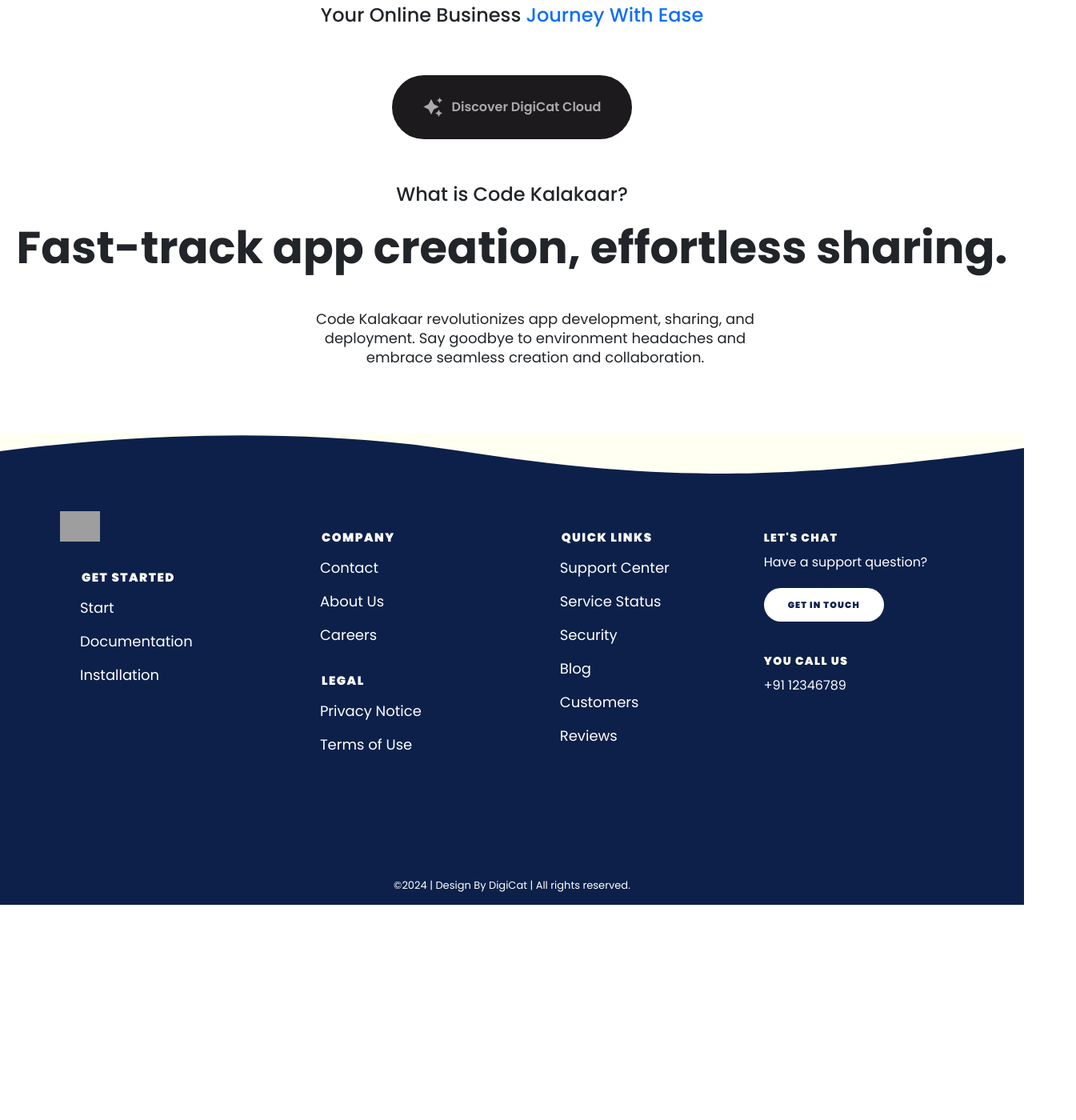
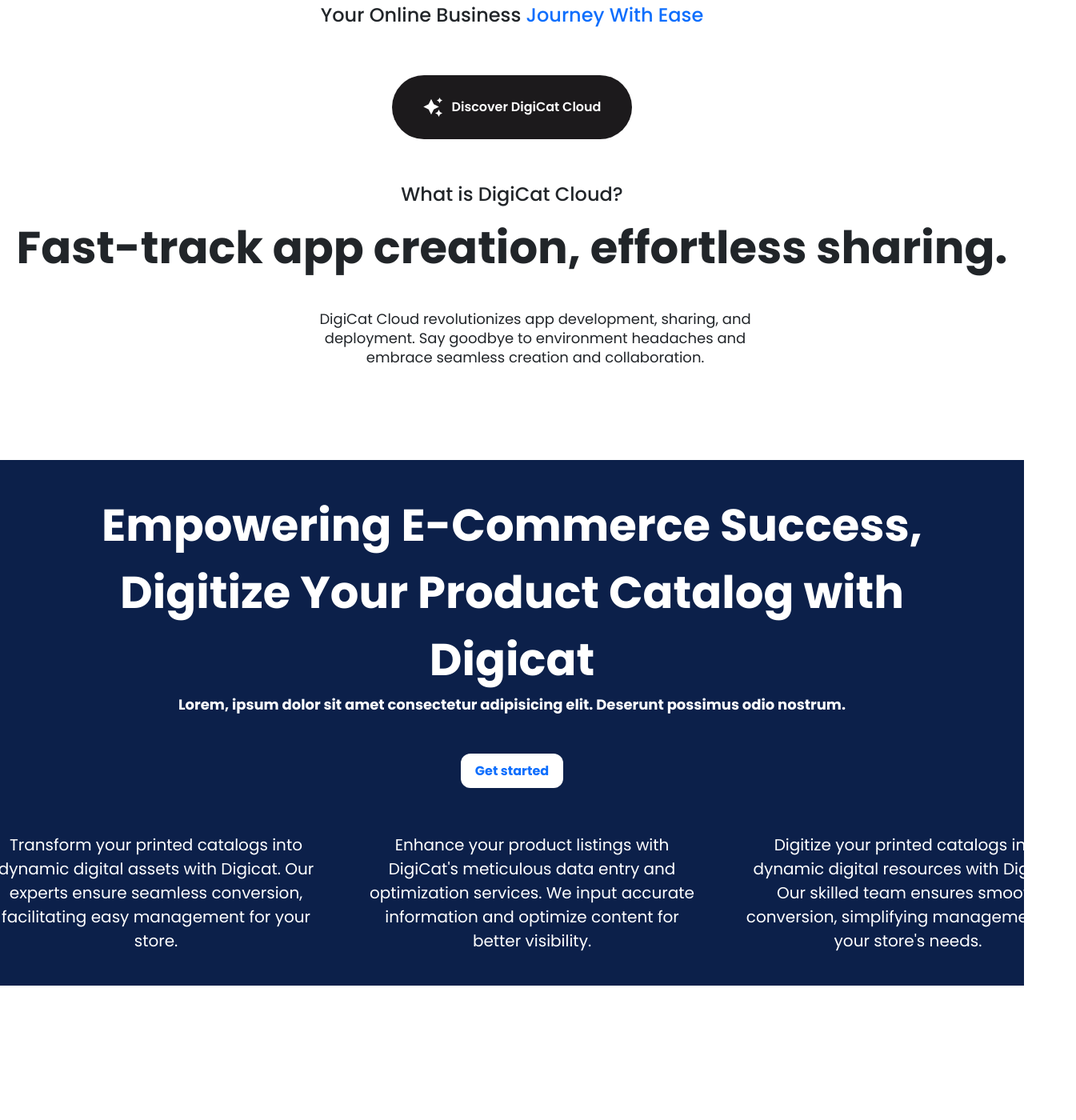
Before and after one commit to MrugeshThesiya/buildForBharatHackathon, a React (Vite) app: page / in a window 1280 px wide. Shown: the part 460-1860 px from the top of the page at 80% size, 1345 px wide, since content can reach past the window. Before the commit the page ends 1591 px from the top, so only its background shows below. Built offline with nearby package versions, Linux system fonts and the light colour scheme; grey boxes are pictures that could not be loaded.

Commit message:
Added Many Features including Home Page components

```diff
--- a/src/App.jsx
+++ b/src/App.jsx
@@ -1,7 +1,8 @@
 import "./index.css";
 // eslint-disable-next-line no-unused-vars
 import { Outlet } from "react-router-dom";
-import {Nav,Container,FooterComponent} from "./Components/index";
+import {Nav,FooterComponent} from "./Components/index";
+import { HomeComponent1 } from "./Components/index";
 function App() {
   return (
       <div className="App">
@@ -9,6 +10,7 @@
         <main>
           <Outlet />
         </main>
+        <HomeComponent1 />
         <FooterComponent />
       </div>
   );
--- a/src/Components/Container.jsx
+++ b/src/Components/Container.jsx
@@ -1,20 +1,28 @@
 import React from "react";
 import Wave from "./Wave";
-
+import { Navigate, useNavigate } from "react-router-dom";
 export default function Container() {
+  const navigate = useNavigate();
+  const navigateToAbout = () => {
+    navigate("/About");
+  };
   return (
+    <>
       <div>
-
         <div data-aos="fade-down" className="text-center mt-5">
           <p className="tagline-text">
-          Develop Swiftly. <br /> <span className="mt-3">Deploy Globally.</span>
+            Develop Swiftly. <br />{" "}
+            <span className="mt-3">Deploy Globally.</span>
           </p>
           <div data-aos="" className="text-dark tagline">
-          Your Online Business <a href="/About">Journey With Ease</a>
+            Your Online Business{" "}
+            <a className="pointer" href="/About">
+              Journey With Ease
+            </a>
           </div>
         </div>
         <div className="dicover text-center">
-      <button className="disc-btn">
+          <button onClick={() => navigateToAbout()} className="disc-btn">
             <svg
               height="24"
               width="24"
@@ -29,18 +37,22 @@
 
             <span className="text">Discover DigiCat Cloud</span>
           </button>
-      </div> <br /><br /><br /> <br />
+        </div>{" "}
+        <br />
+        <br />
+        <br /> <br />
         <div data-aos="" className="text-center">
-        <div className="what-text">What is Code Kalakaar?</div>
+          <div className="what-text">What is DigiCat Cloud?</div>
           <div className="caption text-center">
             Fast-track app creation, effortless sharing.
           </div>
           <div className="caption-ans text-center">
-          Code Kalakaar revolutionizes app development, sharing, and deployment.
-          Say goodbye to environment headaches and embrace seamless creation and
-          collaboration.
+            DigiCat Cloud revolutionizes app development, sharing, and
+            deployment. Say goodbye to environment headaches and embrace
+            seamless creation and collaboration.
           </div>
         </div>
       </div>
+    </>
   );
 }
--- /dev/null
+++ b/src/Components/HomePage/HomeMain/HomeMain.css
@@ -0,0 +1,43 @@
+.outer-div1{
+    display: flex;
+    justify-content: space-between;
+    flex-direction: column;
+    background-color: #0C204A;
+    align-items: center;
+    color: white;
+    margin-top: 232px;
+}
+.inner-div1{
+    justify-content: space-between;
+    text-align: center;
+    margin: 40px;
+    width: 88%;
+    font-weight: 700;
+}
+.heading{
+    font-size: 56px;
+}
+.content{
+    font-size: 18px;
+    padding-bottom: 10px;
+}
+.inner-div2{
+    display: flex;
+    justify-content: space-between;
+    margin: 25px;
+}
+.main1,.main2,.main3{
+    font-size: 20px;
+    width: 420px;
+    margin-left: 50px;
+    text-align: center;
+}
+.logo2{
+    height: 43px;
+}
+.gt-start-link{
+    background: white;
+    width: 200px;
+    padding: 10px 18px;
+    border-radius: 12px;
+}
--- /dev/null
+++ b/src/Components/HomePage/HomeMain/Main.jsx
@@ -0,0 +1,47 @@
+import React from "react";
+import "../HomeMain/HomeMain.css";
+
+export default function Main() {
+  return (
+    <>
+      <div className="outer-div1">
+        <div className="inner-div1">
+          <div className="heading">
+            Empowering E-Commerce Success, Digitize Your Product Catalog with
+            Digicat
+          </div>
+          <div className="content">
+            Lorem, ipsum dolor sit amet consectetur adipisicing elit. Deserunt
+            possimus odio nostrum.
+          </div>
+          <br />
+          <br />{" "}
+          <a className="gt-start-link" href="#">
+            Get started
+          </a>
+        </div>
+        <div className="inner-div2">
+          <div className="main1">
+            <p>
+              Transform your printed catalogs into dynamic digital assets with
+              Digicat. Our experts ensure seamless conversion, facilitating easy
+              management for your store.
+            </p>
+          </div>
+          <div className="main2">
+            <p>
+              Enhance your product listings with {"DigiCat's"} meticulous data
+              entry and optimization services. We input accurate information and
+              optimize content for better visibility.
+            </p>
+          </div>
+          <div className="main3">
+            <p>
+            Digitize your printed catalogs into dynamic digital resources with Digicat. Our skilled team ensures smooth conversion, simplifying management for your {"store's"} needs.
+            </p>
+          </div>
+        </div>
+      </div>
+    </>
+  );
+}
--- a/src/Components/index.js
+++ b/src/Components/index.js
@@ -2,5 +2,13 @@
 import Container from "./Container";
 import EcommerceComponent from "../Components/EcommerceComponent.jsx";
 import AboutUsComponent from "./AboutUs/MainPage/Main.jsx";
-import FooterComponent from './Footer/FooterMain/Main.jsx'
-export { Nav, Container, AboutUsComponent, EcommerceComponent, FooterComponent };
+import FooterComponent from "./Footer/FooterMain/Main.jsx";
+import HomeComponent1 from "./HomePage/HomeMain/Main.jsx";
+export {
+  Nav,
+  Container,
+  AboutUsComponent,
+  EcommerceComponent,
+  FooterComponent,
+  HomeComponent1
+};
--- a/src/Pages/PageIndex.js
+++ b/src/Pages/PageIndex.js
@@ -1,5 +1,4 @@
 import Aboutus from "./Aboutus"
 import SellerSite from "./SellerSite"
 import Ecommerce from "./Ecommerce.jsx"
-
 export {Aboutus,SellerSite,Ecommerce}
--- a/src/index.css
+++ b/src/index.css
@@ -40,6 +40,7 @@
     width: 100vw;
     justify-content: space-between;
 }
+
 
 .searchItems{
     display: flex;
@@ -179,13 +180,13 @@
 
 
 .sparkle {
-    fill: #AAAAAA;
+    fill: #ffffff;
     transition: all 800ms ease;
 }
 
 .text {
     font-weight: 600;
-    color: #AAAAAA;
+    color: #ffffff;
     font-size: medium;
 }
 
```
Lines whose indentation alone changed are shown as unchanged.
